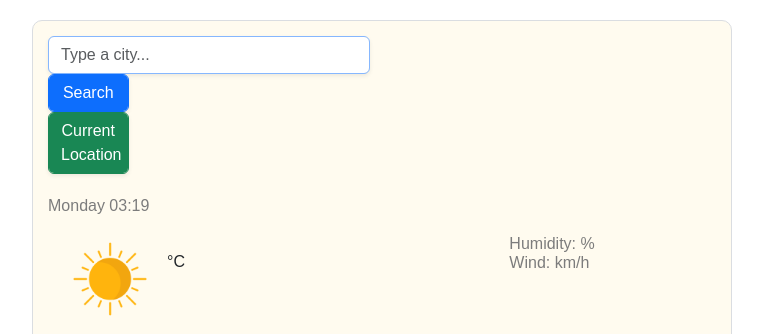
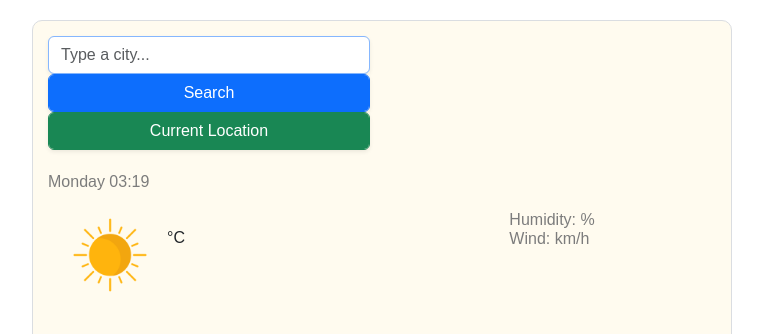
Before and after one commit to carolinacartaxo/Homework-week6, a plain HTML site: page index.html in a window 1280 px wide. Shown: the top 334 px of the page, without its empty margins (258-1021 px from the left). Drawn offline with nearby package versions, Linux system fonts and the light colour scheme; no server answers.

Commit message:
Took off the col-3

```diff
--- a/index.html
+++ b/index.html
@@ -20,7 +20,7 @@
     <div class="container">
       <div class="weather-app">
         <form class="search-form" id="search-form">
-          <div class="row align-items-center">
+          <div class="row">
             <div class="col-6">
               <input
                 type="search"
@@ -29,14 +29,14 @@
                 autocomplete="off"
                 id="city-input"
                 class="form-control shadow-sm" />
-              <div class="col-3">
+              <div class="col">
                 <input
                   type="submit"
                   value="Search"
                   class="form-control btn btn-primary shadow-sm w-100"
                   id="search-button" />
               </div>
-              <div class="col-3">
+              <div class="col">
                 <button
                   type="button"
                   class="form-control btn btn-success shadow-sm w-100"
```
